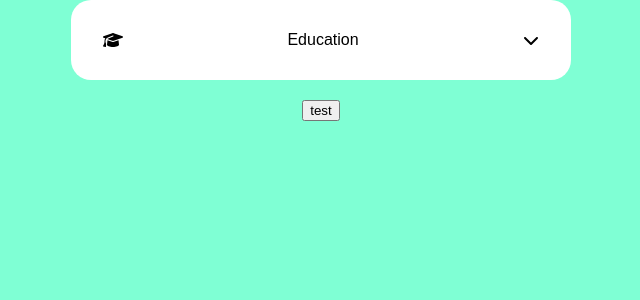
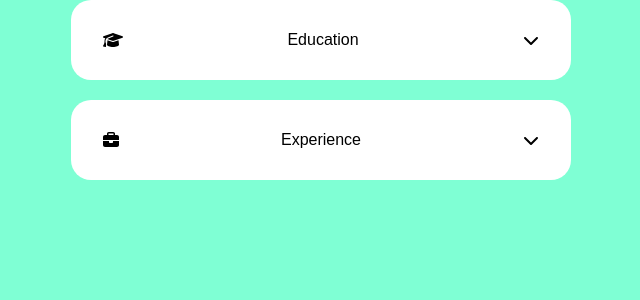
Before and after one commit to BootstrapFootkicker/cvApplication, a React (Vite) app: page / in a window 1280 px wide. Shown: the top 300 px of the page, without its empty margins (319-959 px from the left). Built offline with nearby package versions, Linux system fonts and the light colour scheme.

Commit message:
Experience form
Changed app functions to be more reusable
Every Dropdown can work independently of one another

```diff
--- a/src/components/App.jsx
+++ b/src/components/App.jsx
@@ -4,7 +4,7 @@ import {useState} from "react";
 
 import {PersonalDetails} from "./PersonalDetails.jsx";
 import {EducationForm} from "./EducationForm.jsx";
-import ExperienceForm from "./ExperienceForm.jsx";
+import {ExperienceForm} from "./ExperienceForm.jsx";
 import {Dropdown} from "./Dropdown.jsx";
 import {v4 as uuid} from "uuid";
 import {
@@ -15,61 +15,100 @@ import {FontAwesomeIcon} from "@fortawesome/react-fontawesome";
 import {InfoButton} from "./InfoButton.jsx";
 
 export function App() {
+//todo Pass formtoggle again to forms
 
-
-    const [menuList, setMenuList] = useState([
+    const [educationMenuList, setEducationMenuList] = useState([
         {
             elementInfo: {
                 type: "formButton",
+                formType: "education",
                 name: "+ Add Education",
-                trigger: educationTrigger,
+                trigger: formTrigger,
                 id: uuid(),
             },
         },
     ]);
-    const [formToggle, setFormToggle] = useState(false);
-
-    const [newItem, setNewItem] = useState(null);
-
-    useEffect(() => {
-        if (newItem) {
-            addNewMenuItem(newItem);
-            setNewItem(null); // reset newItem after adding
-        }
-    }, [newItem]);
+    const [experienceMenuList, setExperienceMenuList] = useState([
+        {
+            elementInfo: {
+                type: "formButton",
+                formType: "experience",
+                name: "+ Add Experience",
+                trigger: formTrigger,
+                id: uuid(),
+            },
+        },
+    ]);
 
 
-    function resetMenuList(id) {
-        removeMenuItem(id);
+    const [experienceFormToggle, setExperienceFormToggle] = useState(false);
+    const [educationFormToggle, setEducationFormToggle] = useState(false);
+
+
+    function resetMenuList(id, stateList) {
+        if (stateList === 'education') {
+            removeMenuItem(id, setEducationMenuList);
+        } else if (stateList === 'experience') {
+            removeMenuItem(id, setExperienceMenuList);
+        }
+
     }
 
 
-    function createEditForm(buttonId, elementInfo) {
-        console.log("createEditForm is called");
-        toggleForm()
-        console.log(elementInfo.id)
+    function createEditForm(buttonId, elementInfo, triggerType) {
+        toggleForm(triggerType);
+
+        if (triggerType === "education") {
             const newItem = {
                 elementInfo: {
-                type: "form",
+                    type: "education-form",
                     formType: "edit",
                     id: uuid(),
                     buttonId: elementInfo.id,
                     actions: {
                         editMenuItem: editMenuItem,
                         resetMenuList: resetMenuList,
-                    setFormToggle: setFormToggle,
+                        setFormToggle: toggleForm,
                         removeMenuItem: removeMenuItem,
-                    setMenuList: setMenuList
+                        setMenuList: setEducationMenuList
                     },
                     elementInfo: elementInfo,
                     formInfo: elementInfo.formInfo,
                 },
             };
-        setNewItem(newItem); // set the new item to be added
+            addNewMenuItem(newItem, setEducationMenuList); // set the new item to be added
+        } else if (triggerType === "experience") {
+            const newItem = {
+                elementInfo: {
+                    type: "experience-form",
+                    formType: "edit",
+                    id: uuid(),
+                    buttonId: elementInfo.id,
+                    actions: {
+                        editMenuItem: editMenuItem,
+                        resetMenuList: resetMenuList,
+                        setFormToggle: toggleForm,
+                        removeMenuItem: removeMenuItem,
+                        setMenuList: setExperienceMenuList
+                    },
+                    elementInfo: elementInfo,
+                    formInfo: elementInfo.formInfo,
+                },
+            };
+            addNewMenuItem(newItem, setExperienceMenuList); // set the new item to be added
+
         }
 
 
-    function editMenuItem(buttonId, formId, elementInfo) {
+    }
+
+
+    function editMenuItem(buttonId, formId, elementInfo, triggerType) {
+        console.log("editMenuItem", buttonId, formId, elementInfo);
+
+
+        if (triggerType === "education") {
+
             const newItem = {
                 elementInfo: {
                     type: "button",
@@ -77,22 +116,45 @@ export function App() {
                     id: uuid(),
                     trigger: createEditForm,
                     formInfo: elementInfo,
+                    triggerType: triggerType
                 }
             }
 
-        setMenuList((currentMenuList) => {
+            setEducationMenuList((currentMenuList) => {
                 const updatedMenuList = currentMenuList.map((item) =>
                     item.elementInfo.id === buttonId ? newItem : item
                 );
                 return updatedMenuList;
             });
 
-        removeMenuItem(formId);
+
+        } else if (triggerType === "experience") {
+
+            const newItem = {
+                elementInfo: {
+                    type: "button",
+                    name: elementInfo.companyName,
+                    id: uuid(),
+                    trigger: createEditForm,
+                    formInfo: elementInfo,
+                    triggerType: triggerType
+                }
+            }
+            setExperienceMenuList((currentMenuList) => {
+                const updatedMenuList = currentMenuList.map((item) =>
+                    item.elementInfo.id === buttonId ? newItem : item
+                );
+                return updatedMenuList;
+            });
+
+
+        }
     }
 
 
-    function formSubmit(formId, name, formInfo) {
-        console.log("formInfo", formInfo);
+    function formSubmit(formId, name, formInfo, triggerType) {
+
+        if (triggerType === "education") {
 
             addNewMenuItem({
                 elementInfo: {
@@ -101,54 +163,101 @@ export function App() {
                     id: uuid(),
                     trigger: createEditForm,
                     formInfo: formInfo,
+                    triggerType: triggerType
                 },
-        });
+            }, setEducationMenuList);
+            removeMenuItem(formId, setEducationMenuList);
 
-        removeMenuItem(formId);
-
+        } else if (triggerType === "experience") {
+            addNewMenuItem({
+                elementInfo: {
+                    type: "button",
+                    name: name,
+                    id: uuid(),
+                    trigger: createEditForm,
+                    formInfo: formInfo,
+                    triggerType: triggerType
+                },
+            }, setExperienceMenuList);
+            removeMenuItem(formId, setExperienceMenuList);
+        }
+        toggleForm(triggerType)
     }
 
-    function addNewMenuItem(item) {
-        setMenuList((currentMenuList) => {
+    function addNewMenuItem(item, stateList) {
+        stateList((currentMenuList) => {
             let newList = [...currentMenuList];
             newList.splice(newList.length - 1, 0, item);
             return newList;
         });
     }
 
-    function removeMenuItem(id) {
-        console.log('removeMenuItem start:', id, menuList);
-        setMenuList((currentMenuList) => {
+    function removeMenuItem(id, stateList) {
+        console.log(stateList, 'stateList')
+        stateList((currentMenuList) => {
             const updatedMenuList = currentMenuList.filter((item) => item.elementInfo.id !== id);
-            console.log('removeMenuItem end:', id, updatedMenuList);
             return updatedMenuList;
         });
     }
 
-
-    function educationTrigger() {
-        //todo Make this trigger apply to all forms
-        console.log("educationTrigger");
-        toggleForm();
+    function experienceTrigger() {
+        console.log("experienceTrigger");
+        toggleForm('experience');
         addNewMenuItem({
             elementInfo: {
-                type: "form",
+                type: "experience-form",
                 formType: "add",
                 id: uuid(),
                 actions: {
                     formSubmit: formSubmit,
                     resetMenuList: resetMenuList,
-                    setFormToggle: setFormToggle,
+                    toggleForm: toggleForm,
                     removeMenuItem: removeMenuItem,
-                    setMenuList: setMenuList
+                    setMenuList: setExperienceMenuList
                 },
             },
-        });
+        }, setExperienceMenuList);
     }
 
-    function toggleForm() {
-        console.log("toggleForm");
-        setFormToggle(!formToggle);
+    function educationFormTrigger() {
+        console.log("educationTrigger");
+        toggleForm('education');
+        addNewMenuItem({
+            elementInfo: {
+                type: "education-form",
+                formType: "add",
+                id: uuid(),
+                actions: {
+                    formSubmit: formSubmit,
+                    resetMenuList: resetMenuList,
+                    toggleForm: toggleForm,
+                    removeMenuItem: removeMenuItem,
+                    setMenuList: setEducationMenuList
+                },
+            },
+        }, setEducationMenuList);
+    }
+
+    function formTrigger(type) {
+        console.log("formTrigger");
+        if (type === "education") {
+            educationFormTrigger();
+        } else if (type === "experience") {
+            experienceTrigger();
+        }
+
+
+    }
+
+    function toggleForm(triggerType) {
+        console.log("toggleForm", triggerType);
+        if (triggerType === "education") {
+            setEducationFormToggle(!educationFormToggle);
+        } else if (triggerType === "experience") {
+            setExperienceFormToggle(!experienceFormToggle);
+        }
+
+
     }
 
     return (
@@ -157,11 +266,20 @@ export function App() {
             <Dropdown
                 sectionName={"Education"}
                 icon={faGraduationCap}
-                menuList={menuList}
-                formToggle={formToggle}
-                toggleSetter={setFormToggle}
+                menuList={educationMenuList}
+                formToggle={educationFormToggle}
+                setFormToggle={setEducationFormToggle}
+
             />
-            <button onClick={toggleForm}>test</button>
+            <Dropdown
+                sectionName={"Experience"}
+                icon={faBriefcase}
+                menuList={experienceMenuList}
+                formToggle={experienceFormToggle}
+                setFormToggle={setExperienceFormToggle}
+
+            />
+
 
             {/*<Dropdown sectionName={"Experience"} icon={faBriefcase} menuList ={menuList}/>*/}
         </>
--- a/src/components/FormTriggerButton.jsx
+++ b/src/components/FormTriggerButton.jsx
@@ -2,11 +2,9 @@ import React from "react";
 
 
 export function FormTriggerButton({buttonInfo}) {
-
-
     return (
-
-        <button className={"menu-button"} onClick={buttonInfo.trigger}>{buttonInfo.name}</button>
-
+        <button className={"menu-button"} onClick={() => {
+            buttonInfo.trigger(buttonInfo.formType)
+        }}>{buttonInfo.name}</button>
     )
 }
--- a/src/components/InfoButton.jsx
+++ b/src/components/InfoButton.jsx
@@ -3,14 +3,16 @@ import {useState} from "react";
 import "../dropDown.css";
 
 export function InfoButton({elementInfo}) {
-    const handleClick = () => {
-        elementInfo.trigger(elementInfo.id, elementInfo);
-    };
+    // function buttonTrigger() {
+    //     createEditForm(buttonInfo.buttonId, buttonInfo)
+    // }
 
     return (
         <button
             className={"menu-button"}
-            onClick={handleClick}
+            onClick={() => {
+                elementInfo.trigger(elementInfo.id, elementInfo, elementInfo.triggerType);
+            }}
         >
             {elementInfo.name}
         </button>
```
Also changed, not shown: src/components/Dropdown.jsx (+9 -9 lines), src/components/EducationForm.jsx (+17 -13 lines), src/components/ExperienceForm.jsx (+82 -6 lines), src/components/MenuItem.jsx (+18 -2 lines), src/components/MenuList.jsx (+9 -4 lines). Lines whose indentation alone changed are shown as unchanged.
